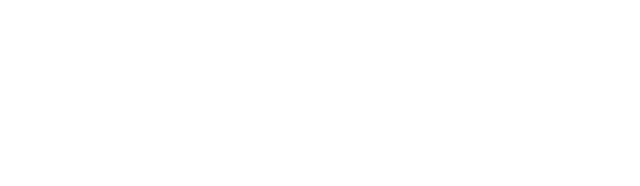
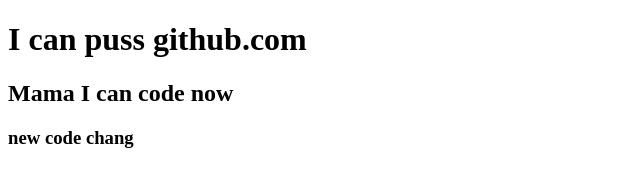
Before and after one commit to mdrana12/my-2nd-repo, a plain HTML site: page index.html in a window 1280 px wide. Shown: the whole page, without its empty margins (0-640 px from the left). Drawn offline with Linux system fonts and the light colour scheme.

Commit message:
added header

```diff
--- a/index.html
+++ b/index.html
@@ -7,6 +7,8 @@
     <title>My 2nd github Repo</title>
 </head>
 <body>
-
+    <h1>I can puss github.com</h1>
+    <h2>Mama I can code now</h2>
+    <h3>new code chang</h3>
 </body>
 </html>
```
